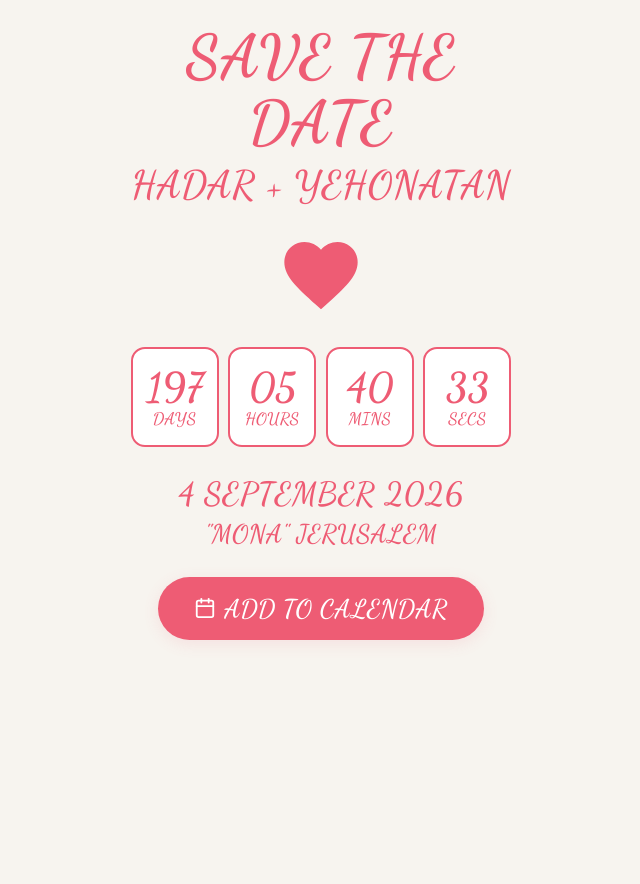
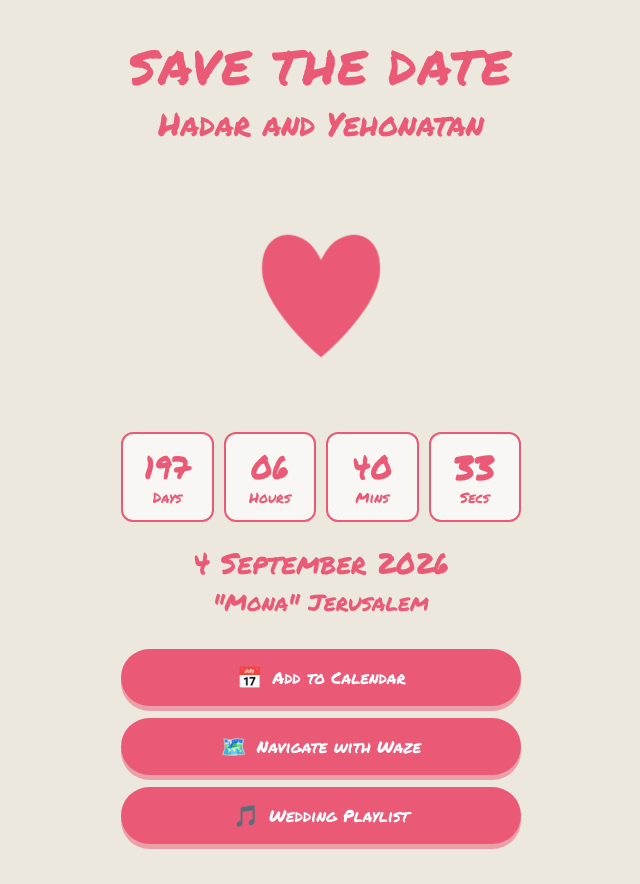
Before and after one commit to galiddo/YehonantanAndHadar, a website: page index.html in a window 1280 px wide. Shown: the whole page, without its empty margins (319-959 px from the left). Before the commit the page ends 800 px from the top, so only its background shows below. Drawn offline with Linux system fonts and the light colour scheme.

Commit message:
Apply new design: Permanent Marker, bottom sheet calendar, Waze, Spotify
Co-authored-by: Cursor <cursoragent@cursor.com>

```diff
--- a/index.html
+++ b/index.html
@@ -1,297 +1,471 @@
 <!DOCTYPE html>
 <html lang="en">
 <head>
-  <meta charset="UTF-8">
-  <meta name="viewport" content="width=device-width, initial-scale=1.0">
-  <title>Save the Date — Hadar & Yehonatan</title>
-<link rel="preconnect" href="https://fonts.googleapis.com">
-  <link rel="preconnect" href="https://fonts.gstatic.com" crossorigin>
-  <link href="https://fonts.googleapis.com/css2?family=Dancing+Script:wght@400;600;700&display=swap" rel="stylesheet">
+  <meta charset="UTF-8"/>
+  <meta name="viewport" content="width=device-width, initial-scale=1.0, viewport-fit=cover"/>
+  <meta name="apple-mobile-web-app-capable" content="yes"/>
+  <meta name="apple-mobile-web-app-status-bar-style" content="light"/>
+  <title>Hadar & Yehonatan</title>
+
+  <link rel="preconnect" href="https://fonts.googleapis.com"/>
+  <link rel="preconnect" href="https://fonts.gstatic.com" crossorigin/>
+  <link href="https://fonts.googleapis.com/css2?family=Permanent+Marker&display=swap" rel="stylesheet"/>
+
   <style>
     :root {
-      --beige: #F7F4EF;
-      --pink: #EE5C74;
-      --pink-soft: rgba(238, 92, 116, 0.12);
+      --bg:     #ede8dd;
+      --pink:   #ea5a77;
     }
 
-    * {
-      margin: 0;
-      padding: 0;
-      box-sizing: border-box;
-    }
-
-    html {
-      -webkit-text-size-adjust: 100%;
-    }
+    * { margin: 0; padding: 0; box-sizing: border-box; }
 
     body {
+      background: var(--bg);
+      color: var(--pink);
+      font-family: 'Permanent Marker', cursive;
       min-height: 100vh;
-      min-height: -webkit-fill-available;
-      font-family: 'Dancing Script', cursive;
-      background: var(--beige);
-      color: var(--pink);
       display: flex;
       flex-direction: column;
       align-items: center;
       justify-content: center;
-      padding: 1.5rem;
-      padding-left: max(1.5rem, env(safe-area-inset-left));
-      padding-right: max(1.5rem, env(safe-area-inset-right));
-      padding-bottom: max(1.5rem, env(safe-area-inset-bottom));
-      overflow-x: hidden;
+      padding: max(env(safe-area-inset-top), 40px) 24px max(env(safe-area-inset-bottom), 40px);
+      -webkit-font-smoothing: antialiased;
     }
 
-    .container {
+    main {
+      width: 100%;
+      max-width: 400px;
+      display: flex;
+      flex-direction: column;
+      align-items: center;
+      gap: 32px;
+    }
+
+    .header {
       text-align: center;
-      max-width: 420px;
       width: 100%;
     }
 
-    .title {
-      font-size: clamp(2.75rem, 11vw, 3.75rem);
-      font-weight: 700;
-      letter-spacing: 0.02em;
-      text-transform: uppercase;
-      color: var(--pink);
-      margin-bottom: 0.35rem;
+    .save-the-date {
+      font-size: clamp(2.4rem, 10vw, 3rem);
       line-height: 1.1;
+      margin-bottom: 10px;
+      letter-spacing: 0.03em;
     }
 
     .names {
-      font-size: clamp(1.85rem, 6.5vw, 2.4rem);
-      font-weight: 600;
-      text-transform: uppercase;
-      color: var(--pink);
-      margin-bottom: 0.85rem;
-      letter-spacing: 0.02em;
+      font-size: clamp(1.6rem, 7.5vw, 2rem);
+      line-height: 1.3;
     }
 
-    .heart {
-      width: clamp(60px, 20vw, 88px);
-      height: clamp(60px, 20vw, 88px);
-      margin: 0.6rem auto 1.5rem;
-      color: var(--pink);
+    .heart-icon {
+      width: 100%;
+      max-width: 200px;
+      margin: 12px 0;
+      animation: heartbeat 2s ease-in-out infinite;
     }
 
-    .countdown {
-      display: flex;
-      justify-content: center;
-      gap: 0.6rem;
-      margin-bottom: 1.75rem;
+    @keyframes heartbeat {
+      0%, 100% { transform: scale(1); }
+      10%, 30% { transform: scale(1.1); }
+      20%, 40% { transform: scale(0.95); }
     }
 
-    .countdown-unit {
-      background: #fff;
-      padding: 1rem 0.6rem;
-      min-width: 0;
-      flex: 1 1 0;
-      max-width: 88px;
-      border: 2px solid var(--pink);
-      border-radius: 14px;
+    .timer {
+      display: grid;
+      grid-template-columns: repeat(4, 1fr);
+      gap: 10px;
+      width: 100%;
     }
 
-    .countdown-value {
-      font-family: 'Dancing Script', cursive;
-      font-size: clamp(1.9rem, 8.5vw, 2.5rem);
-      font-weight: 700;
-      color: var(--pink);
-      display: block;
-      line-height: 1.1;
+    .t-unit {
+      background: rgba(255,255,255,0.65);
+      border: 2.5px solid var(--pink);
+      border-radius: 12px;
+      padding: 16px 8px 12px;
+      display: flex;
+      flex-direction: column;
+      align-items: center;
+      gap: 5px;
     }
 
-    .countdown-label {
-      font-size: clamp(0.9rem, 3.5vw, 1.05rem);
-      font-weight: 600;
-      text-transform: uppercase;
-      color: var(--pink);
-      margin-top: 0.2rem;
-      letter-spacing: 0.02em;
+    .t-num {
+      font-size: clamp(1.6rem, 7vw, 2rem);
+      line-height: 1;
+    }
+    .t-num.tick {
+      animation: bounce 0.35s cubic-bezier(0.34, 1.56, 0.64, 1);
+    }
+    @keyframes bounce {
+      0% { transform: scale(0.85); }
+      50% { transform: scale(1.1); }
+      100% { transform: scale(1); }
     }
 
-    .date {
-      font-size: clamp(1.6rem, 5.5vw, 2rem);
-      font-weight: 600;
-      text-transform: uppercase;
-      color: var(--pink);
-      margin-bottom: 0.3rem;
-      letter-spacing: 0.02em;
+    .t-lbl {
+      font-size: clamp(0.75rem, 3.8vw, 0.9rem);
     }
 
-    .location {
-      font-size: clamp(1.35rem, 4.5vw, 1.6rem);
-      font-weight: 600;
-      text-transform: uppercase;
-      color: var(--pink);
-      margin-bottom: 1.75rem;
-      letter-spacing: 0.02em;
+    .event-info {
+      text-align: center;
+      width: 100%;
     }
 
-    .add-to-calendar {
-      display: inline-flex;
+    .event-date {
+      font-size: clamp(1.5rem, 6.5vw, 1.8rem);
+      margin-bottom: 6px;
+      line-height: 1.2;
+    }
+
+    .event-location {
+      font-size: clamp(1.2rem, 5.5vw, 1.45rem);
+      line-height: 1.3;
+    }
+
+    /* ── UNIFIED BUTTON STYLE ── */
+    .button-group {
+      display: flex;
+      flex-direction: column;
+      gap: 12px;
+      width: 100%;
+      margin-top: 8px;
+    }
+
+    .btn {
+      background: var(--pink);
+      color: #fff;
+      border: none;
+      border-radius: 50px;
+      padding: 13px 28px;
+      font-family: 'Permanent Marker', cursive;
+      font-size: 1.05rem;
+      cursor: pointer;
+      box-shadow: 0 5px 0 rgba(234,90,119,0.5);
+      transition: transform 0.1s, box-shadow 0.1s;
+      -webkit-tap-highlight-color: transparent;
+      text-decoration: none;
+      display: flex;
       align-items: center;
       justify-content: center;
-      gap: 0.5rem;
-      min-height: 56px;
-      padding: 1rem 2.25rem;
-      font-family: 'Dancing Script', cursive;
-      font-size: 1.6rem;
-      font-weight: 600;
-      letter-spacing: 0.02em;
-      text-transform: uppercase;
-      color: #fff;
-      background: var(--pink);
-      border: none;
-      border-radius: 999px;
+      gap: 10px;
+    }
+
+    .btn:active {
+      transform: translateY(3px);
+      box-shadow: 0 2px 0 rgba(234,90,119,0.5);
+    }
+
+    .btn-icon {
+      font-size: 1.3rem;
+    }
+
+    #celebration { display: none; }
+
+    .celeb-content {
+      text-align: center;
+      display: flex;
+      flex-direction: column;
+      align-items: center;
+      gap: 28px;
+      width: 100%;
+    }
+
+    .celeb-title {
+      font-size: clamp(2.2rem, 9vw, 2.8rem);
+      line-height: 1.2;
+    }
+
+    .celeb-subtitle {
+      font-size: clamp(1.3rem, 6vw, 1.6rem);
+      line-height: 1.3;
+    }
+
+    .overlay {
+      position: fixed;
+      inset: 0;
+      background: rgba(0,0,0,0.5);
+      backdrop-filter: blur(6px);
+      z-index: 500;
+      display: flex;
+      align-items: flex-end;
+      opacity: 0;
+      pointer-events: none;
+      transition: opacity 0.25s;
+    }
+    .overlay.open { opacity: 1; pointer-events: all; }
+
+    .sheet {
+      width: 100%;
+      background: #fff;
+      border-radius: 20px 20px 0 0;
+      padding: 12px 20px max(env(safe-area-inset-bottom), 32px);
+      transform: translateY(100%);
+      transition: transform 0.35s cubic-bezier(0.32,0.72,0,1);
+    }
+    .overlay.open .sheet { transform: translateY(0); }
+
+    .handle {
+      width: 36px;
+      height: 4px;
+      background: #d0d0d0;
+      border-radius: 2px;
+      margin: 0 auto 20px;
+    }
+
+    .sheet-title {
+      font-family: 'Permanent Marker', cursive;
+      font-size: 1.25rem;
+      color: var(--pink);
+      text-align: center;
+      margin-bottom: 18px;
+    }
+
+    .opt {
+      display: flex;
+      align-items: center;
+      gap: 14px;
+      padding: 16px;
+      border: 2.5px solid var(--pink);
+      border-radius: 14px;
+      margin-bottom: 10px;
+      cursor: pointer;
+      text-decoration: none;
+      color: var(--pink);
+      background: rgba(234,90,119,0.06);
+      -webkit-tap-highlight-color: transparent;
+      transition: background 0.15s;
+    }
+    .opt:active { background: rgba(234,90,119,0.18); }
+
+    .opt-icon {
+      font-size: 32px;
+      width: 44px;
+      height: 44px;
+      display: grid;
+      place-items: center;
+      flex-shrink: 0;
+    }
+
+    .opt-text {
+      display: flex;
+      flex-direction: column;
+      gap: 3px;
+    }
+
+    .opt-name {
+      font-family: 'Permanent Marker', cursive;
+      font-size: 1.05rem;
+    }
+
+    .opt-desc {
+      font-family: system-ui, -apple-system, sans-serif;
+      font-size: 0.88rem;
+      opacity: 0.75;
+      font-weight: 400;
+    }
+
+    .sheet-cancel {
+      width: 100%;
+      padding: 16px;
+      margin-top: 8px;
+      background: transparent;
+      border: 2.5px solid var(--pink);
+      border-radius: 14px;
+      color: var(--pink);
+      font-family: 'Permanent Marker', cursive;
+      font-size: 1.05rem;
       cursor: pointer;
       -webkit-tap-highlight-color: transparent;
-      text-decoration: none;
-      transition: transform 0.15s, opacity 0.15s;
-      box-shadow: 0 4px 16px var(--pink-soft);
+      transition: background 0.15s;
     }
-
-    .add-to-calendar:hover,
-    .add-to-calendar:focus {
-      opacity: 0.95;
-      transform: scale(1.02);
-    }
-
-    .add-to-calendar:active {
-      transform: scale(0.98);
-    }
-
-    .add-to-calendar svg {
-      width: 22px;
-      height: 22px;
-      flex-shrink: 0;
-    }
+    .sheet-cancel:active { background: rgba(234,90,119,0.1); }
   </style>
 </head>
+
 <body>
-  <div class="container">
-    <h1 class="title">Save the Date</h1>
-    <p class="names">Hadar + Yehonatan</p>
-    <svg class="heart" xmlns="http://www.w3.org/2000/svg" viewBox="0 0 24 24" fill="currentColor" aria-hidden="true">
-      <path d="M12 21.35l-1.45-1.32C5.4 15.36 2 12.28 2 8.5 2 5.42 4.42 3 7.5 3c1.74 0 3.41.81 4.5 2.09C13.09 3.81 14.76 3 16.5 3 19.58 3 22 5.42 22 8.5c0 3.78-3.4 6.86-8.55 11.54L12 21.35z"/>
+  <main>
+
+    <div class="header">
+      <div class="save-the-date">SAVE THE DATE</div>
+      <div class="names">Hadar and Yehonatan</div>
+    </div>
+
+    <svg class="heart-icon" viewBox="0 0 100 100" fill="none" xmlns="http://www.w3.org/2000/svg">
+      <path d="M50 85 C50 85, 20 60, 20 40 C20 25, 30 20, 40 25 C45 27.5, 47.5 32.5, 50 37.5 C52.5 32.5, 55 27.5, 60 25 C70 20, 80 25, 80 40 C80 60, 50 85, 50 85 Z"
+            fill="#ea5a77" stroke="#ea5a77" stroke-width="2"/>
     </svg>
-    <div class="countdown">
-      <div class="countdown-unit">
-        <span class="countdown-value" id="days">—</span>
-        <span class="countdown-label">Days</span>
+
+    <div id="countdown-section" style="width: 100%; display: flex; flex-direction: column; align-items: center; gap: 24px;">
+
+      <div class="timer" id="timer-grid"></div>
+
+      <div class="event-info">
+        <div class="event-date">4 September 2026</div>
+        <div class="event-location">"Mona" Jerusalem</div>
       </div>
-      <div class="countdown-unit">
-        <span class="countdown-value" id="hours">—</span>
-        <span class="countdown-label">Hours</span>
-      </div>
-      <div class="countdown-unit">
-        <span class="countdown-value" id="minutes">—</span>
-        <span class="countdown-label">Mins</span>
-      </div>
-      <div class="countdown-unit">
-        <span class="countdown-value" id="seconds">—</span>
-        <span class="countdown-label">Secs</span>
+
+      <div class="button-group">
+        <button class="btn" onclick="openSheet()">
+          <span class="btn-icon">📅</span>
+          <span>Add to Calendar</span>
+        </button>
+
+        <a class="btn" href="https://ul.waze.com/ul?q=Mona%20Jerusalem&navigate=yes" target="_blank" rel="noopener">
+          <span class="btn-icon">🗺️</span>
+          <span>Navigate with Waze</span>
+        </a>
+
+        <a class="btn" href="https://open.spotify.com/playlist/3K7p8dvlss3klkHgZacXag?si=Ttohk8EtRuGqMfXL3Uy9BA&pi=2SG9bgXJRtGEJ" target="_blank" rel="noopener">
+          <span class="btn-icon">🎵</span>
+          <span>Wedding Playlist</span>
+        </a>
       </div>
     </div>
-    <p class="date" id="wedding-date">4 September 2026</p>
-    <p class="location">"Mona" Jerusalem</p>
-    <a href="#" id="add-to-calendar" class="add-to-calendar" download="wedding.ics">
-      <svg xmlns="http://www.w3.org/2000/svg" viewBox="0 0 24 24" fill="none" stroke="currentColor" stroke-width="2" stroke-linecap="round" stroke-linejoin="round">
-        <rect x="3" y="4" width="18" height="18" rx="2" ry="2"/>
-        <line x1="16" y1="2" x2="16" y2="6"/>
-        <line x1="8" y1="2" x2="8" y2="6"/>
-        <line x1="3" y1="10" x2="21" y2="10"/>
-      </svg>
-      Add to Calendar
-    </a>
+
+    <div id="celebration">
+      <div class="celeb-content">
+        <svg class="heart-icon" viewBox="0 0 100 100" fill="none" xmlns="http://www.w3.org/2000/svg">
+          <path d="M50 85 C50 85, 20 60, 20 40 C20 25, 30 20, 40 25 C45 27.5, 47.5 32.5, 50 37.5 C52.5 32.5, 55 27.5, 60 25 C70 20, 80 25, 80 40 C80 60, 50 85, 50 85 Z"
+                fill="#ea5a77" stroke="#ea5a77" stroke-width="2"/>
+        </svg>
+
+        <div class="celeb-title">The Wedding<br>is HERE!</div>
+        <div class="celeb-subtitle">Time to celebrate! 🎉</div>
+
+        <div class="event-info">
+          <div class="event-date">Hadar & Yehonatan</div>
+          <div class="event-location">4 September 2026</div>
+        </div>
+
+        <div class="button-group">
+          <button class="btn" onclick="openSheet()">
+            <span class="btn-icon">📅</span>
+            <span>Add to Calendar</span>
+          </button>
+
+          <a class="btn" href="https://ul.waze.com/ul?q=Mona%20Jerusalem&navigate=yes" target="_blank" rel="noopener">
+            <span class="btn-icon">🗺️</span>
+            <span>Navigate with Waze</span>
+          </a>
+
+          <a class="btn" href="https://open.spotify.com/playlist/3K7p8dvlss3klkHgZacXag?si=Ttohk8EtRuGqMfXL3Uy9BA&pi=2SG9bgXJRtGEJ" target="_blank" rel="noopener">
+            <span class="btn-icon">🎵</span>
+            <span>Wedding Playlist</span>
+          </a>
+        </div>
+      </div>
+    </div>
+
+  </main>
+
+  <div class="overlay" id="overlay" onclick="maybeClose(event)">
+    <div class="sheet">
+      <div class="handle"></div>
+      <p class="sheet-title">Add to Calendar</p>
+
+      <div class="opt" onclick="downloadICS()">
+        <div class="opt-icon">🗓️</div>
+        <div class="opt-text">
+          <span class="opt-name">Apple Calendar</span>
+          <span class="opt-desc">Download .ics file for iPhone</span>
+        </div>
+      </div>
+
+      <a class="opt" id="gcal-link" href="#" target="_blank" rel="noopener">
+        <div class="opt-icon">📅</div>
+        <div class="opt-text">
+          <span class="opt-name">Google Calendar</span>
+          <span class="opt-desc">Opens in browser</span>
+        </div>
+      </a>
+
+      <button class="sheet-cancel" onclick="closeSheet()">Cancel</button>
+    </div>
   </div>
 
   <script>
-    const weddingDate = new Date('2026-09-04T14:00:00');
+    var TARGET = new Date('2026-09-04T15:00:00');
+    var UNITS = [{id:'d',lbl:'Days'},{id:'h',lbl:'Hours'},{id:'m',lbl:'Mins'},{id:'s',lbl:'Secs'}];
 
-    const daysEl = document.getElementById('days');
-    const hoursEl = document.getElementById('hours');
-    const minutesEl = document.getElementById('minutes');
-    const secondsEl = document.getElementById('seconds');
+    var grid = document.getElementById('timer-grid');
+    UNITS.forEach(function(u) {
+      var cell = document.createElement('div');
+      cell.className = 't-unit';
+      var num = document.createElement('span');
+      num.id = u.id; num.className = 't-num'; num.textContent = '00';
+      var lbl = document.createElement('span');
+      lbl.className = 't-lbl'; lbl.textContent = u.lbl;
+      cell.appendChild(num); cell.appendChild(lbl); grid.appendChild(cell);
+    });
 
-    function formatDisplayDate(d) {
-      const months = ['January', 'February', 'March', 'April', 'May', 'June', 'July', 'August', 'September', 'October', 'November', 'December'];
-      return d.getDate() + ' ' + months[d.getMonth()] + ' ' + d.getFullYear();
-    }
+    function pad(n) { return String(Math.max(0,n)).padStart(2,'0'); }
 
-    var el = document.getElementById('wedding-date');
-    if (el) el.textContent = formatDisplayDate(weddingDate);
-
-    function updateCountdown() {
-      const now = new Date();
-      const diff = weddingDate - now;
-
-      if (diff <= 0) {
-        daysEl.textContent = '0';
-        hoursEl.textContent = '00';
-        minutesEl.textContent = '00';
-        secondsEl.textContent = '00';
-        return;
-      }
-
-      const totalSeconds = Math.floor(diff / 1000);
-      const seconds = totalSeconds % 60;
-      const totalMinutes = Math.floor(totalSeconds / 60);
-      const minutes = totalMinutes % 60;
-      const totalHours = Math.floor(totalMinutes / 60);
-      const hours = totalHours % 24;
-      const days = Math.floor(totalHours / 24);
-
-      daysEl.textContent = days;
-      hoursEl.textContent = String(hours).padStart(2, '0');
-      minutesEl.textContent = String(minutes).padStart(2, '0');
-      secondsEl.textContent = String(seconds).padStart(2, '0');
-    }
-
-    function formatICSDate(d) {
-      return d.toISOString().replace(/[-:]/g, '').replace(/\.\d{3}/, '');
-    }
-
-    function downloadCalendar(e) {
-      e.preventDefault();
-      const start = formatICSDate(weddingDate);
-      const end = formatICSDate(new Date(weddingDate.getTime() + 4 * 60 * 60 * 1000));
-      const ics = [
-        'BEGIN:VCALENDAR',
-        'VERSION:2.0',
-        'PRODID:-//Wedding Countdown//EN',
-        'BEGIN:VEVENT',
-        'UID:wedding-' + start + '@countdown',
-        'DTSTAMP:' + formatICSDate(new Date()),
-        'DTSTART:' + start,
-        'DTEND:' + end,
-        'SUMMARY:Hadar & Yehonatan Wedding',
-        'DESCRIPTION:Save the date! We can\'t wait to celebrate with you.',
-        'LOCATION:Mona, Jerusalem',
-        'END:VEVENT',
-        'END:VCALENDAR'
-      ].join('\r\n');
-
-      const blob = new Blob([ics], { type: 'text/calendar;charset=utf-8' });
-      const url = URL.createObjectURL(blob);
-
-      var isMobile = /iPhone|iPad|iPod|Android/i.test(navigator.userAgent) || (navigator.maxTouchPoints && navigator.maxTouchPoints > 0);
-      if (isMobile) {
-        var dataUrl = 'data:text/calendar;charset=utf-8,' + encodeURIComponent(ics);
-        var opened = window.open(dataUrl, '_blank');
-        if (!opened) window.location.href = dataUrl;
-        URL.revokeObjectURL(url);
-      } else {
-        var a = document.getElementById('add-to-calendar');
-        a.href = url;
-        a.download = 'wedding.ics';
-        a.click();
-        setTimeout(function() { URL.revokeObjectURL(url); }, 500);
+    function set(id, val) {
+      var el = document.getElementById(id);
+      if (!el) return;
+      var p = pad(val);
+      if (el.textContent !== p) {
+        el.textContent = p;
+        el.classList.remove('tick');
+        void el.offsetWidth;
+        el.classList.add('tick');
       }
     }
 
-    document.getElementById('add-to-calendar').addEventListener('click', downloadCalendar);
+    function tick() {
+      var diff = TARGET - new Date();
+      if (diff <= 0) {
+        set('d',0); set('h',0); set('m',0); set('s',0);
+        document.getElementById('countdown-section').style.display = 'none';
+        document.getElementById('celebration').style.display = 'block';
+        return;
+      }
+      var t = Math.floor(diff / 1000);
+      set('d', Math.floor(t / 86400));
+      set('h', Math.floor((t % 86400) / 3600));
+      set('m', Math.floor((t % 3600) / 60));
+      set('s', t % 60);
+      var delay = 1000 - (diff % 1000);
+      if (delay < 50) delay += 1000;
+      setTimeout(tick, delay);
+    }
+    tick();
 
-    updateCountdown();
-    setInterval(updateCountdown, 1000);
+    function openSheet() {
+      var gcal = 'https://calendar.google.com/calendar/render?action=TEMPLATE'
+        + '&text=Hadar+%26+Yehonatan%27s+Wedding'
+        + '&dates=20260904T150000/20260904T220000'
+        + '&details=Join+us+at+Mona+Jerusalem!'
+        + '&location=Mona+Jerusalem';
+      document.getElementById('gcal-link').href = gcal;
+      document.getElementById('overlay').classList.add('open');
+    }
+
+    function closeSheet() {
+      document.getElementById('overlay').classList.remove('open');
+    }
+
+    function maybeClose(e) {
+      if (e.target === document.getElementById('overlay')) closeSheet();
+    }
+
+    function downloadICS() {
+      var lines = [
+        'BEGIN:VCALENDAR','VERSION:2.0','PRODID:-//Wedding//EN','CALSCALE:GREGORIAN','METHOD:PUBLISH',
+        'BEGIN:VEVENT','UID:hadar-yehonatan@2026','DTSTART:20260904T150000','DTEND:20260904T220000',
+        'SUMMARY:Hadar & Yehonatan\'s Wedding 💕','DESCRIPTION:Mona Jerusalem','LOCATION:Mona Jerusalem',
+        'STATUS:CONFIRMED','TRANSP:OPAQUE',
+        'BEGIN:VALARM','TRIGGER:-P1D','ACTION:DISPLAY','DESCRIPTION:Wedding tomorrow!','END:VALARM',
+        'END:VEVENT','END:VCALENDAR'
+      ].join('\r\n');
+      var blob = new Blob([lines], {type:'text/calendar'});
+      var url = URL.createObjectURL(blob);
+      var a = document.createElement('a');
+      a.href = url; a.download = 'hadar-yehonatan-wedding.ics';
+      a.click();
+      URL.revokeObjectURL(url);
+      setTimeout(closeSheet, 300);
+    }
   </script>
 </body>
 </html>
```
